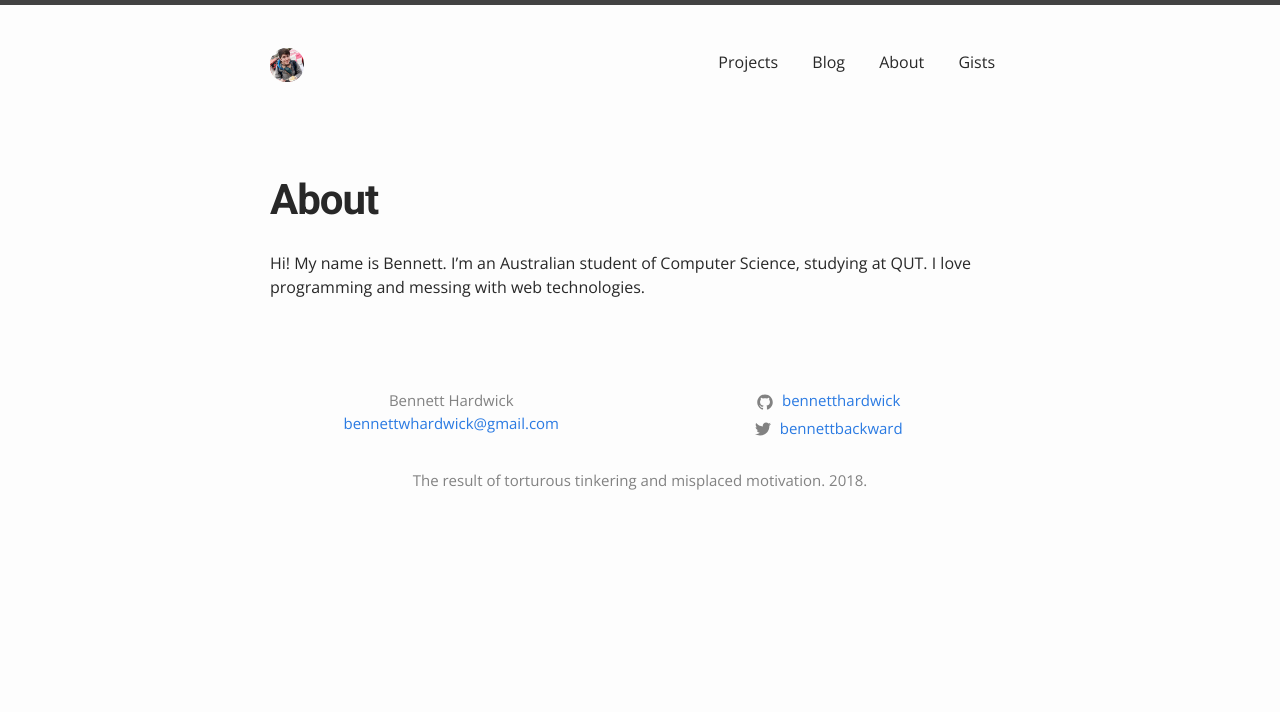
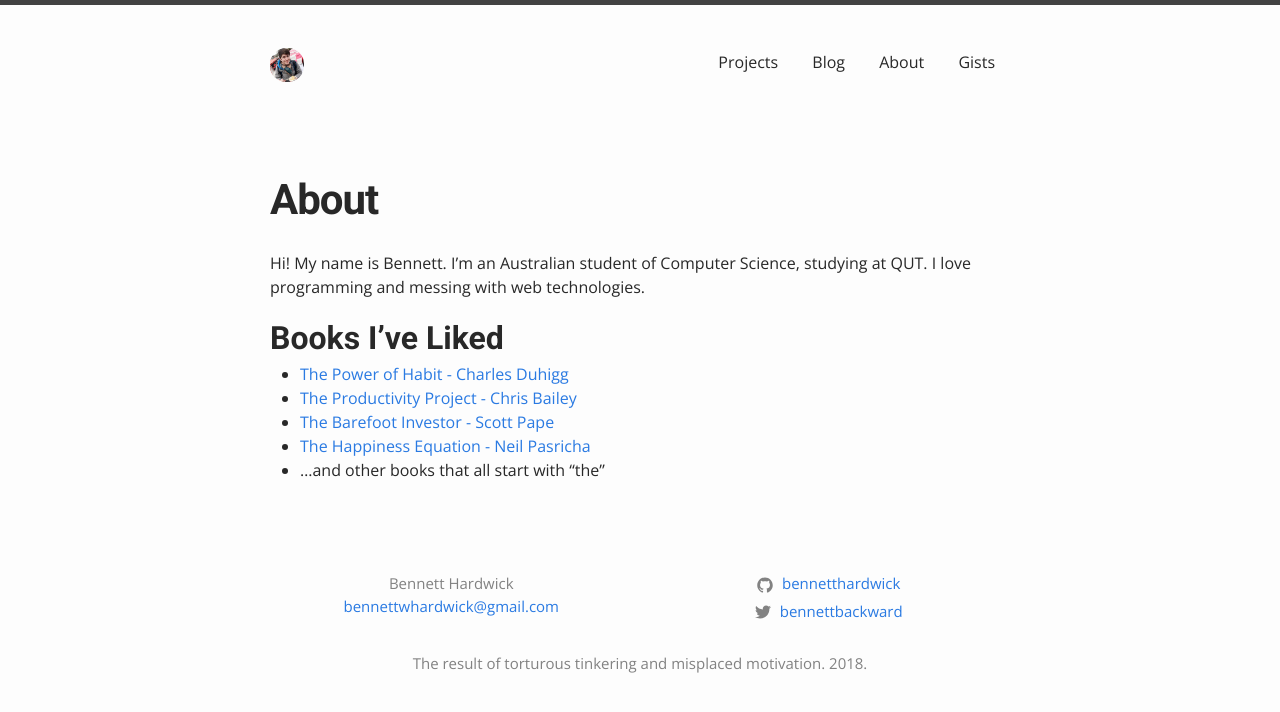
Before and after one commit to pbamotra/website, a Jekyll site: the page built from about.md, in a window 1280 px wide. Shown: the top 712 px of the page. Built offline with Jekyll 4.4.1, drawn with Linux system fonts in a browser that asks for light colours.

Commit message:
Added books I've read

```diff
--- a/about.md
+++ b/about.md
@@ -6,3 +6,10 @@ permalink: /about/
 
 Hi! My name is Bennett. I'm an Australian student of Computer Science, studying at QUT. I love programming and messing with
 web technologies.
+
+## Books I've Liked
+- [The Power of Habit - Charles Duhigg](http://charlesduhigg.com/the-power-of-habit/)
+- [The Productivity Project - Chris Bailey](https://alifeofproductivity.com/book/)
+- [The Barefoot Investor - Scott Pape](https://barefootinvestor.com/)
+- [The Happiness Equation - Neil Pasricha](https://www.goodreads.com/book/show/22571656-the-happiness-equation)
+- ...and other books that all start with "the"
```
